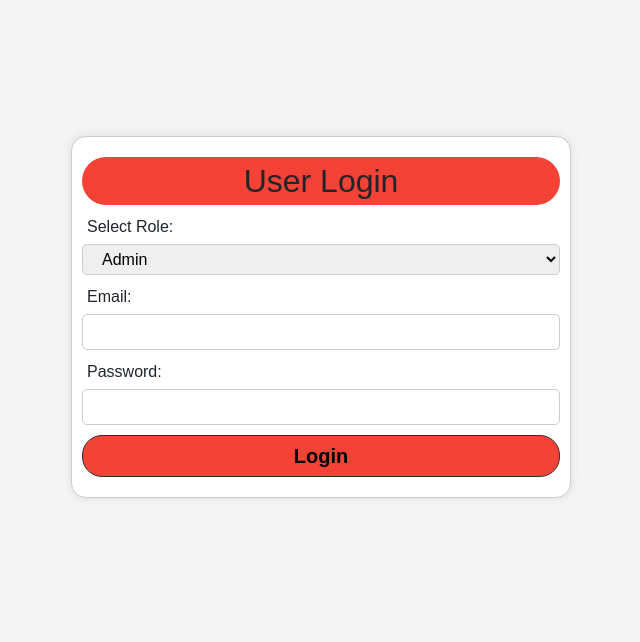
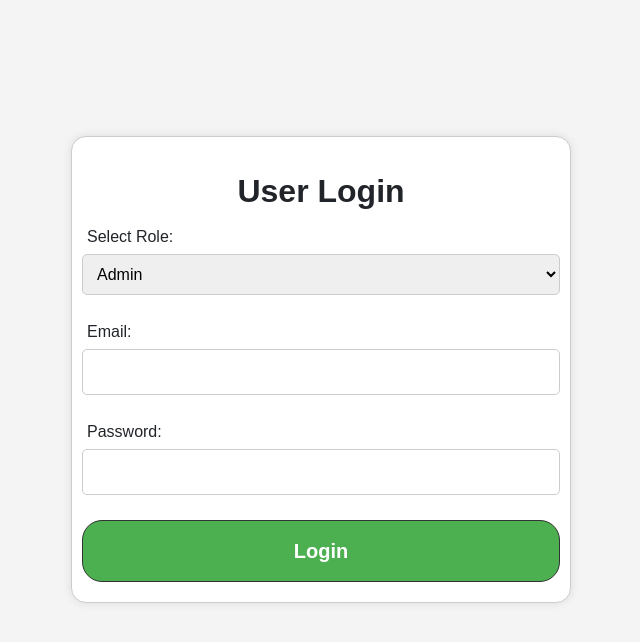
Before and after one commit to SamarthMule/Online-Food-Ordering-System, a Django app: page /login/ in a window 1280 px wide. Shown: the top 642 px of the page, without its empty margins (319-959 px from the left). Run offline with Django 5.2, Linux system fonts and the light colour scheme; some libraries are stand-ins or nearby versions.

Commit message:
Updated the login.html file

```diff
--- a/Online_Food_Ordering/customer/templates/login.html
+++ b/Online_Food_Ordering/customer/templates/login.html
@@ -12,15 +12,14 @@
             body {
                 font-family: Arial, sans-serif;
                 background-color: #f4f4f4;
-                padding: 10px
+                padding: 10px;
             }
-            h2 {
+            h2{
                 width: 100%;
-                background-color: #f44336;
-                border-radius: 25px;
                 text-align: center;
                 padding: 5px 0px;
-                margin-top: 10px;
+                margin-top: 20px;
+                font-weight: bold;
             }
             .login_form {
                 margin: auto auto;
@@ -45,6 +44,11 @@
                 border: 1px solid #ccc;
                 border-radius: 5px;
                 padding: 5px 0px 5px 15px;
+                width: 100%;
+                padding: 10px;
+                margin-bottom: 15px;
+                box-sizing: border-box;
+                font-size: 16px;
             }
             .login_form option{
                 width: 100%;
@@ -66,9 +70,14 @@
                 border: 1px solid #333;
                 border-radius: 20px;
                 cursor: pointer;
+                background-color: #4caf50;
+                color: #fff;
+                padding: 15px 20px;
+                cursor: pointer;
+                transition: background-color 0.3s;
             }
             .login_form input[type="submit"]:hover {
-                background-color: #f99900;
+                background-color: #45a049;
             }
         </style>
     </head>
@@ -87,7 +96,6 @@
         <div>
             <label for="email">Email:</label>
             <input type="email" name="email" id="email" required>
-
         </div>
         <div>
             <label for="password">Password:</label>
```
